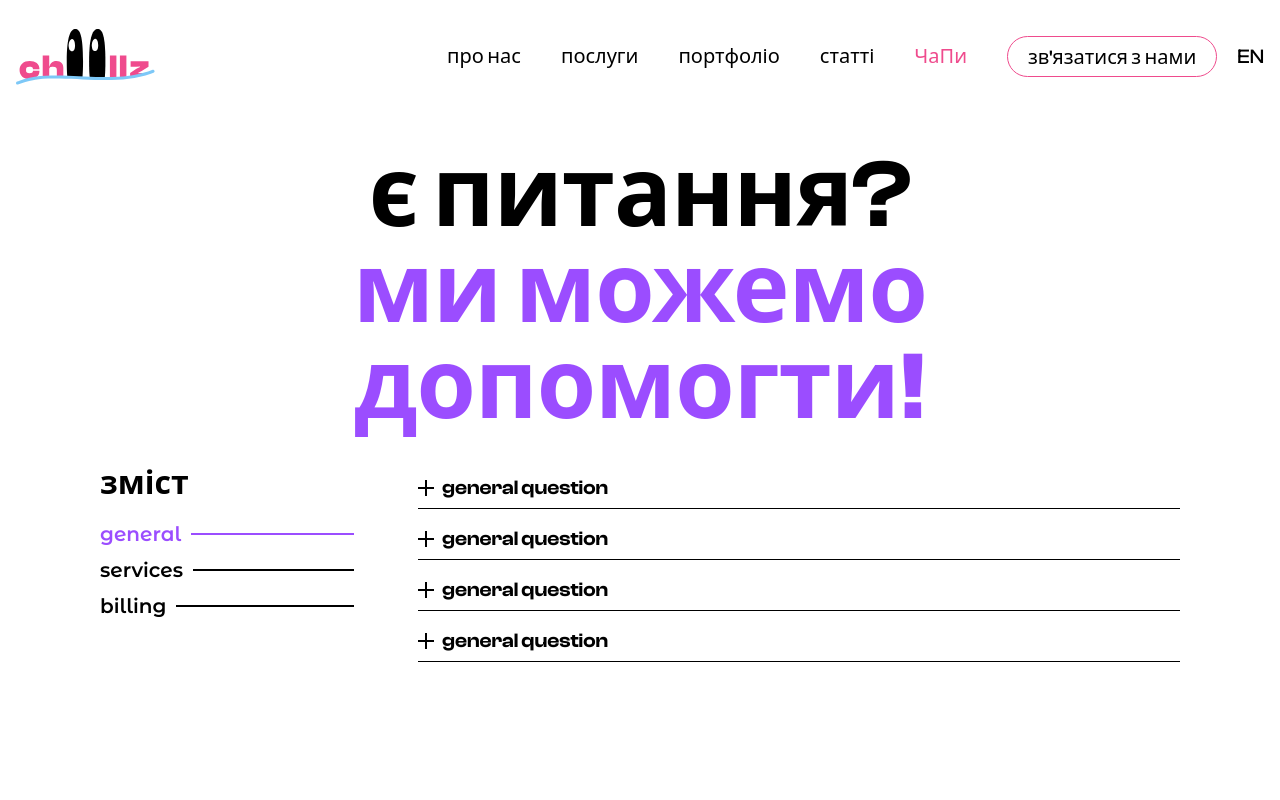
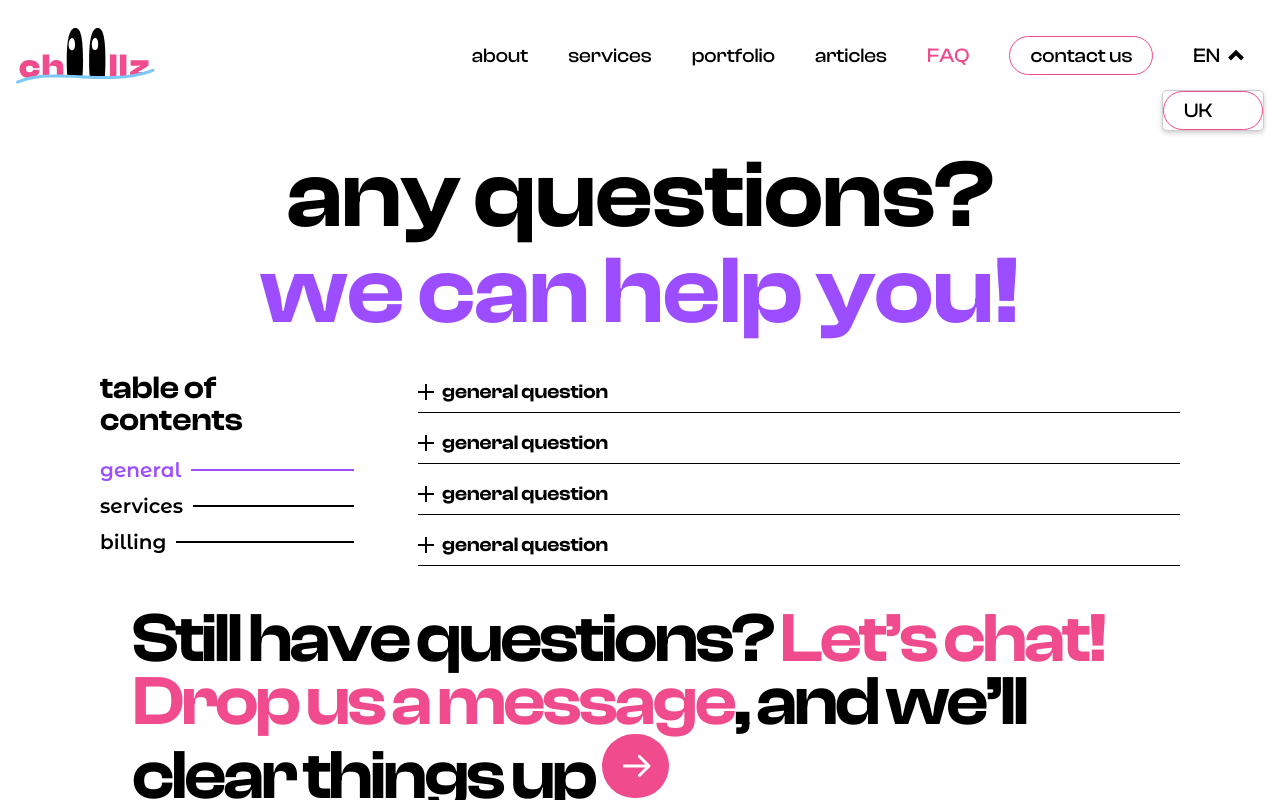
Before and after one commit to klukovka/chillz, a React (Vite) app: page /faq in a window 1280 px wide. Both pictures are taken after a click on the item "EN". Shown: the top 800 px of the page. Built offline with nearby package versions, Linux system fonts and the light colour scheme; a web font is replaced by a local one.

Commit message:
LanguageSwitcher for tablet

```diff
--- /dev/null
+++ b/src/components/ExpansionArrow.jsx
@@ -0,0 +1,14 @@
+export default function ExpansionArrow({ className }) {
+  return (
+    <svg
+      width="16"
+      height="16"
+      viewBox="0 0 16 16"
+      fill="none"
+      xmlns="http://www.w3.org/2000/svg"
+      className={className}
+    >
+      <path d="M1.5 5L8 11.5L14.5 5" stroke="white" strokeWidth="4" />
+    </svg>
+  );
+}
--- a/src/components/MainNavigationMenu/LanguageSwitcher.jsx
+++ b/src/components/MainNavigationMenu/LanguageSwitcher.jsx
@@ -1,8 +1,59 @@
-import classes from "./MainNavigationBar.module.css";
+import { AnimatePresence, motion } from "framer-motion";
+import { useState } from "react";
+import { useTranslation } from "react-i18next";
+import { supportedLngs } from "../../i18n/i18n";
+import ExpansionArrow from "../ExpansionArrow";
+import classes from "./LanguageSwitcher.module.css";
 
-//TODO: Implement localization and animation
-export default function LanguageSwitcher() {
+export default function LanguageSwitcher({ className }) {
+  const { i18n } = useTranslation();
+  const [isOpen, setIsOpen] = useState(false);
+
+  const allLanguages = Object.entries(supportedLngs);
+  const selectedLanguage = allLanguages.find(
+    ([code]) => code === i18n.resolvedLanguage
+  );
+  const availableLanguages = allLanguages.filter(
+    ([code]) => code !== i18n.resolvedLanguage
+  );
+
   return (
-    <li className={classes["main-nav__item"] + " " + classes.language}>EN</li>
+    <li
+      className={`${className} ${classes.language}`}
+      onClick={() => setIsOpen(!isOpen)}
+    >
+      <div className={classes.selected}>
+        {selectedLanguage[1]}{" "}
+        <ExpansionArrow
+          className={`${classes.arrow} ${
+            classes[isOpen ? "opened" : "closed"]
+          }`}
+        />
+      </div>
+
+      <AnimatePresence>
+        {isOpen && (
+          <motion.div
+            className={classes["languages-menu"]}
+            initial={{ opacity: 0, y: -10 }}
+            animate={{ opacity: 1, y: 0 }}
+            exit={{ opacity: 0, y: -10 }}
+            transition={{ duration: 0.2, ease: "easeInOut" }}
+          >
+            {availableLanguages.map(([code, name]) => (
+              <button
+                key={`language_${code}`}
+                onClick={() => {
+                  i18n.changeLanguage(code);
+                  setIsOpen(false);
+                }}
+              >
+                {name}
+              </button>
+            ))}
+          </motion.div>
+        )}
+      </AnimatePresence>
+    </li>
   );
 }
--- /dev/null
+++ b/src/components/MainNavigationMenu/LanguageSwitcher.module.css
@@ -0,0 +1,98 @@
+.language {
+    padding: 36px 20px 12px 20px;
+    display: flex;
+    flex-direction: row;
+    gap: 1rem;
+}
+
+
+.selected {
+    display: flex;
+    align-items: center;
+    gap: 0.5rem;
+    color: white;
+  }
+
+.language {
+    cursor: pointer;
+}
+
+.selected path {
+    stroke: white;
+}
+
+.selected:hover,
+.selected.active {
+    color: #FFD766;
+}
+
+.selected:hover path,
+.selected.active path {
+    stroke: #FFD766;
+}
+
+.arrow {
+    transition: transform 0.2s ease-in-out;
+}
+
+
+@media (min-width: 880px) {
+    .language {
+        position: relative;
+        padding: 0;
+    }
+
+    .selected {
+        color: black;
+    }
+
+    .selected path {
+        stroke: black;
+    }
+
+    .selected:hover,
+    .selected.active {
+        color: #EF4B8D;
+    }
+
+    .selected:hover path,
+    .selected.active path {
+        stroke: #EF4B8D;
+    }
+
+    .languages-menu {
+        position: absolute;
+        top: calc(100% + 12px);
+        right: 0;
+        background: white;
+        color: black;
+        border: 1px solid #ccc;
+        border-radius: 5px;
+        display: flex;
+        flex-direction: column;
+        min-width: 100px;
+        box-shadow: 0 2px 5px rgba(0, 0, 0, 0.2);
+        overflow: hidden;
+      }
+
+      .languages-menu button {
+        background: none;
+        border: none;
+        padding: 8px;
+        text-align: left;
+        width: 100%;
+        cursor: pointer;
+        border-radius: 0;
+      }
+
+      .languages-menu button:hover {
+        background: #f0f0f0;
+        color: #EF4B8D;
+      }
+
+      .arrow.opened {
+        transform: rotate(-180deg);
+    }
+
+
+}
--- a/src/components/MainNavigationMenu/MainNavigationBar.module.css
+++ b/src/components/MainNavigationMenu/MainNavigationBar.module.css
@@ -60,9 +60,7 @@
     color: white;
 }
 
-.main-nav__item.language {
-    padding: 36px 20px 12px 20px;
-}
+
 
 @media (max-width: 879px) {
     #tablet-navigation {
@@ -112,4 +110,6 @@
     #contact-us-link {
         display: none;
     }
+
+
 }
--- a/src/components/MainNavigationMenu/MainNavigationMenuItems.jsx
+++ b/src/components/MainNavigationMenu/MainNavigationMenuItems.jsx
@@ -35,7 +35,7 @@ export default function MainNavigationBarItems({ id, onClick }) {
       >
         {t("contact_us").toLowerCase()}
       </MainNavigationBarItem>
-      <LanguageSwitcher />
+      <LanguageSwitcher className={classes["main-nav__item"]} />
     </ul>
   );
 }
--- a/src/i18n/i18n.js
+++ b/src/i18n/i18n.js
@@ -1,14 +1,20 @@
 import i18n from "i18next";
 import HttpApi from "i18next-http-backend";
 import { initReactI18next } from "react-i18next";
+
+export const supportedLngs = {
+  en: "EN",
+  uk: "UK",
+};
+
 i18n
   .use(HttpApi)
   .use(initReactI18next)
   .init({
     debug: true,
-    // lng: navigator.language.substring(0, 2) || "en",
-    lng: "uk",
+    lng: navigator.language.substring(0, 2) || "en",
     fallbackLng: "en",
+    supportedLngs: Object.keys(supportedLngs),
     backend: {
       loadPath: "/chillz/locales/{{lng}}/translation.json",
     },
```
